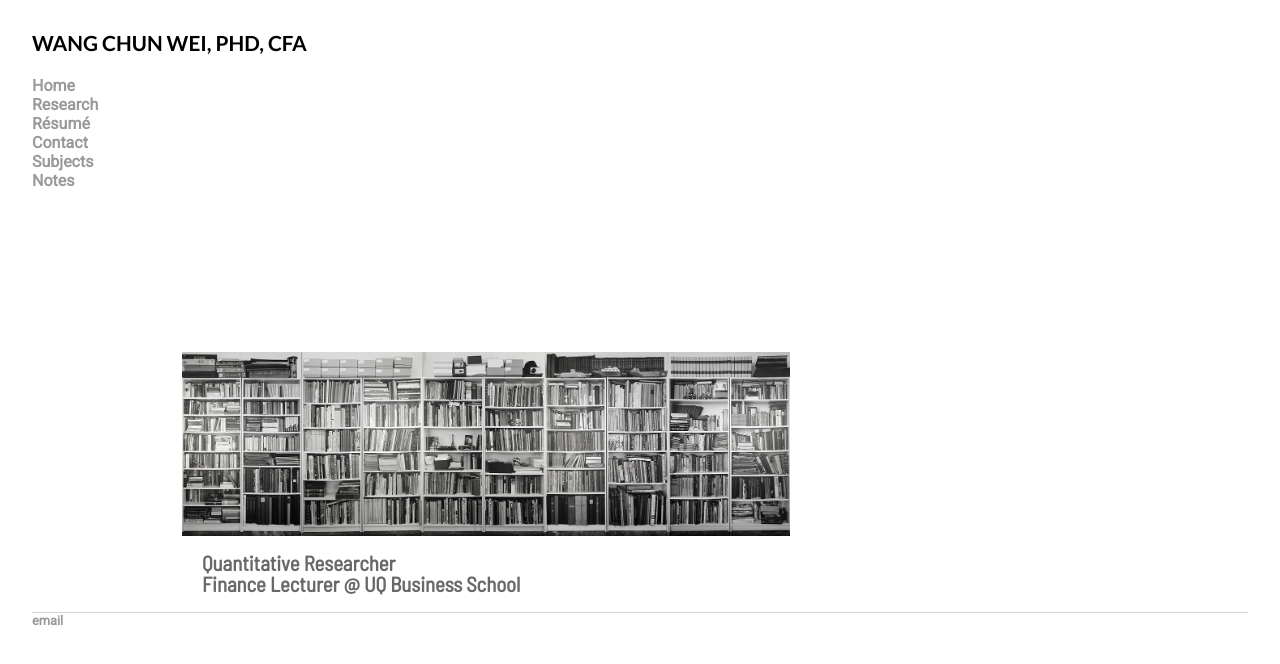
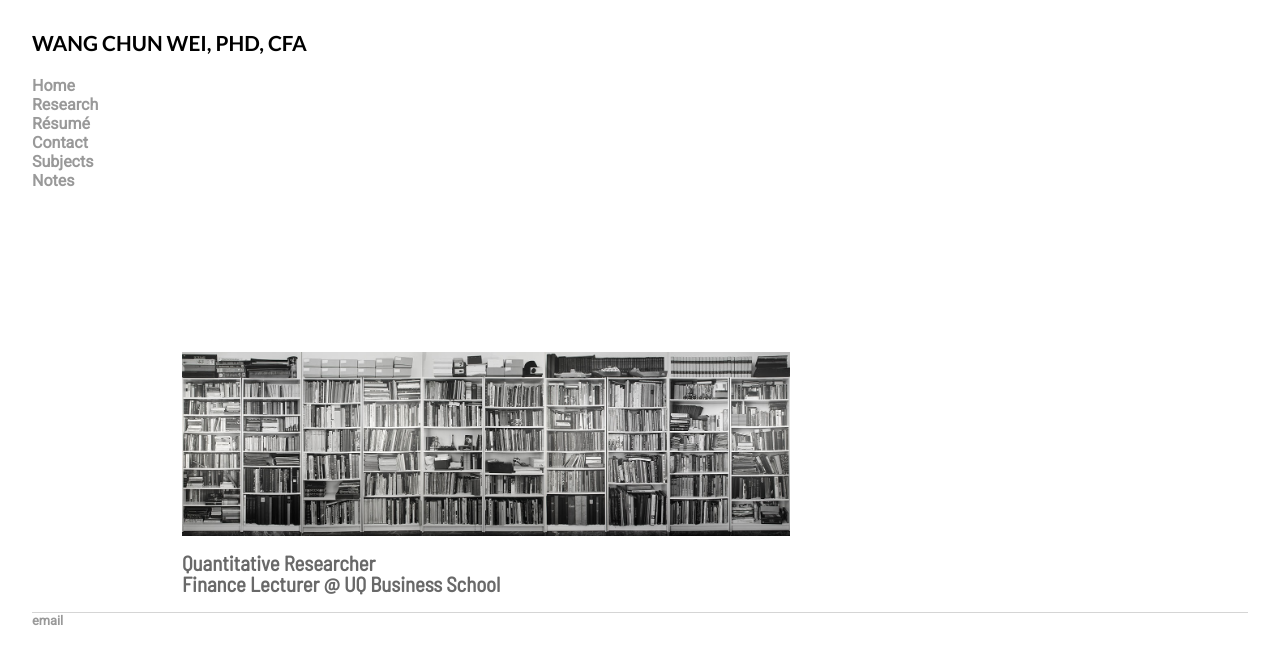
Before and after one commit to weiwangchun/weiwangchun.github.io, a Jekyll site: the page built from index.html, in a window 1280 px wide. Shown: the top 664 px of the page. Built offline with Jekyll 4.4.1, drawn with Linux system fonts in a browser that asks for light colours; some web fonts are replaced.

Commit message:
Update main.css

```diff
--- a/css/main.css
+++ b/css/main.css
@@ -56,7 +56,7 @@ p {
     font-family: 'Barlow Semi Condensed', serif;
     line-height: 1em;
     color: #696969;
-    margin: 0px 170px 10px;
+    margin: 0px 150px 10px;
 }
 
 footer {
```
